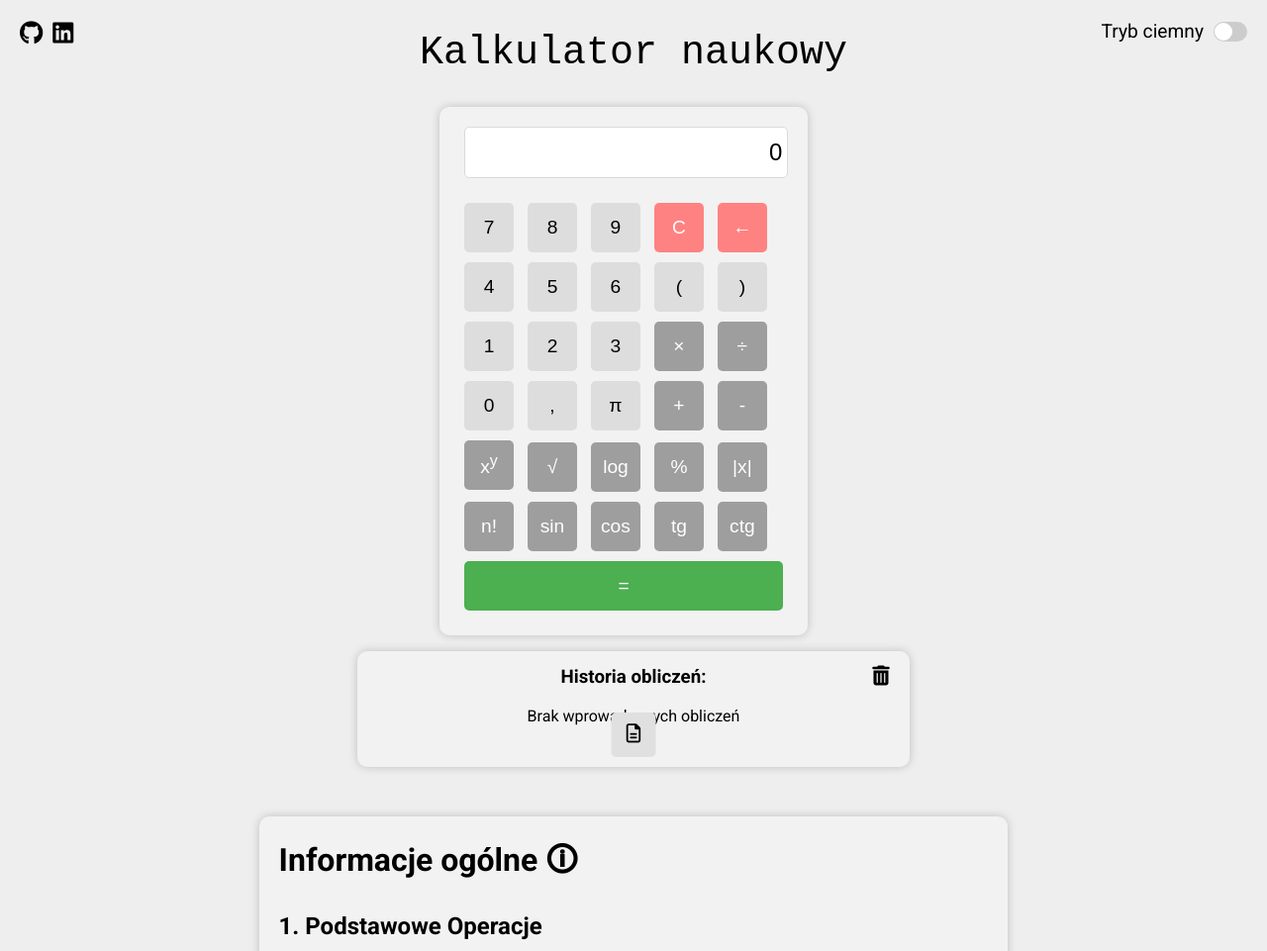
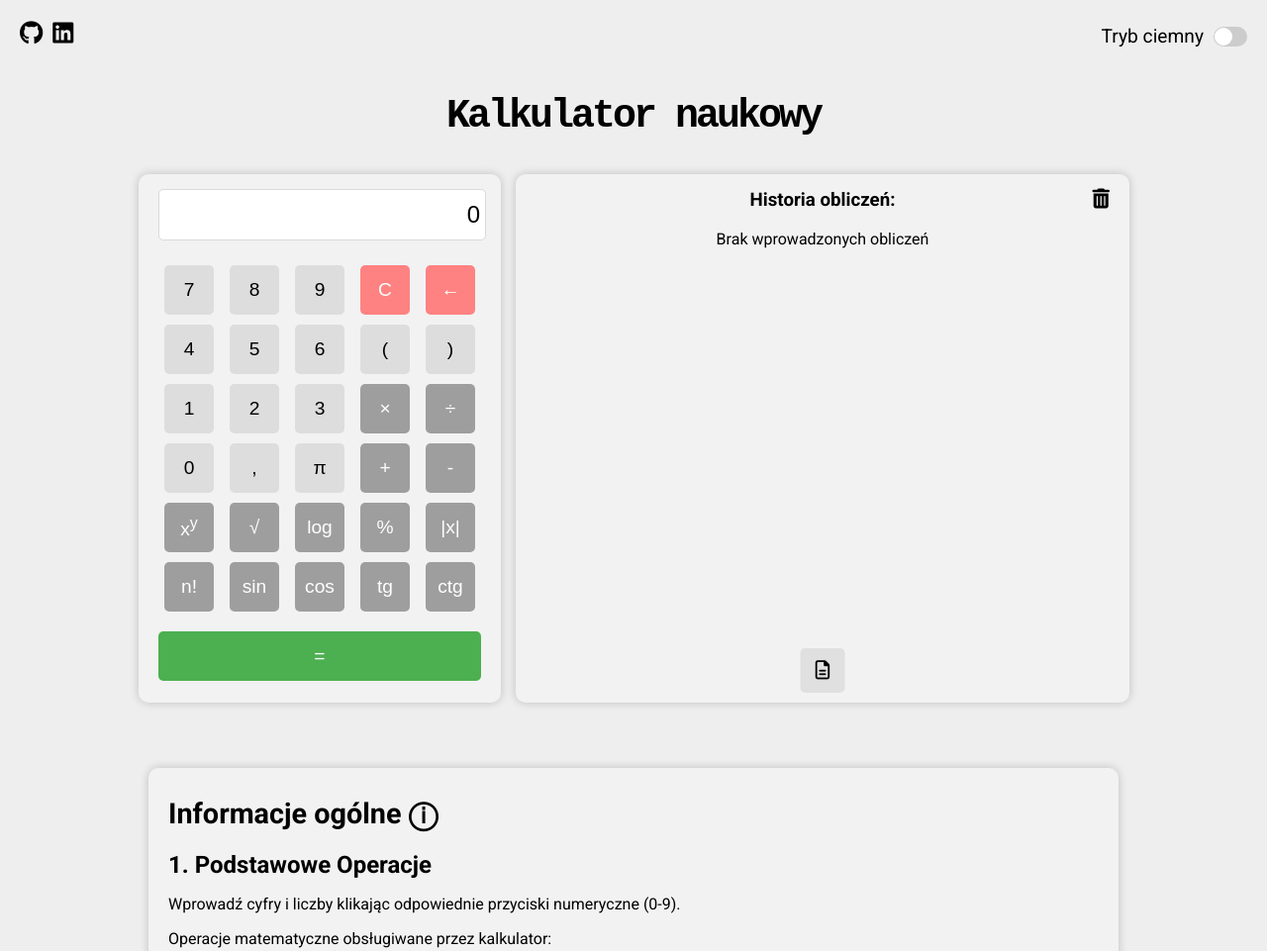
Before and after one commit to WiktorGolab/Kalkulator-naukowy, a plain HTML site: page index.html in a window 1280 px wide. Shown: the top 961 px of the page at 99% size. Drawn offline with Linux system fonts and the light colour scheme.

Commit message:
v1.04
Wprowadzono responsywność.

```diff
--- a/index.html
+++ b/index.html
@@ -16,6 +16,8 @@
 <div class="theme-switch">
     <label>
         Tryb ciemny
+    </label>
+    <label>
         <input type="checkbox" id="themeToggle" onclick="toggleTheme()">
         <span class="slider"></span>
     </label>
@@ -32,7 +34,7 @@
 </div>
 
 <div>
-    <p style="font-size: 5vh; line-height: 0.7; font-family: 'Courier New', Courier, monospace; text-align: center;">Kalkulator naukowy</p>
+    <p style="font-weight: 600; letter-spacing: -3px; font-size: 5vh; line-height: 0.9; font-family: 'Courier New', Courier, monospace; text-align: center; margin-top: 100px; margin-left: 20px; margin-right: 20px;">Kalkulator naukowy</p>
 </div>
 <div class="container-vertical">
     <div class="container-horizontal">
@@ -40,7 +42,7 @@
         <div class="calculator">
             <input type="text" id="display" value="0" enabled>
 
-            <div>
+            <div style="display: flex; justify-content: space-evenly;">
                 <button class="button number" onclick="appendNumber('7')">7</button>
                 <button class="button number" onclick="appendNumber('8')">8</button>
                 <button class="button number" onclick="appendNumber('9')">9</button>
@@ -48,7 +50,7 @@
                 <button class="button erase" onclick="deleteLastCharacter()">&#8592;</button>
             </div>
 
-            <div>
+            <div style="display: flex; justify-content: space-evenly;">
                 <button class="button number" onclick="appendNumber('4')">4</button>
                 <button class="button number" onclick="appendNumber('5')">5</button>
                 <button class="button number" onclick="appendNumber('6')">6</button>
@@ -56,7 +58,7 @@
                 <button class="button number" onclick="closeParenthesis()">)</button>
             </div>
 
-            <div>
+            <div style="display: flex; justify-content: space-evenly;">
                 <button class="button number" onclick="appendNumber('1')">1</button>
                 <button class="button number" onclick="appendNumber('2')">2</button>
                 <button class="button number" onclick="appendNumber('3')">3</button>
@@ -64,7 +66,7 @@
                 <button class="button" onclick="appendOperator('/')">&#247;</button>
             </div>
 
-            <div>
+            <div style="display: flex; justify-content: space-evenly;">
                 <button class="button number" onclick="appendNumber('0')">0</button>
                 <button class="button number" onclick="appendNumber(',')">,</button>
                 <button class="button number" onclick="appendPi()">&#960;</button>
@@ -72,7 +74,7 @@
                 <button class="button" onclick="appendOperator('-')">-</button>
             </div>
 
-            <div>
+            <div style="display: flex; justify-content: space-evenly;">
                 <button class="button" onclick="appendOperator('^')">x<sup>y</sup></button>
                 <button class="button" onclick="sqrt()">&#8730;</button>
                 <button class="button" onclick="log()">log</button>
@@ -80,7 +82,7 @@
                 <button class="button" onclick="absolute()">|x|</button>
             </div>
 
-            <div>
+            <div style="display: flex; justify-content: space-evenly;">
                 <button class="button" onclick="factorial()">n!</button>
                 <button class="button" onclick="sin()">sin</button>
                 <button class="button" onclick="cos()">cos</button>
@@ -104,11 +106,9 @@
                 <i class="fas fa-trash-alt clearHistory" title="Usuń historię" style="cursor: pointer;"></i>
             </div>
         </div>
-
-    </div>
-    <!-- Informacje ogólne -->
+        <!-- Informacje ogólne -->
     <div class="instruction" id="instrukcja-obslugi">
-        <h1>Informacje ogólne &#128712;</h1>
+        <p style="text-align: left; font-size: 1.8em; font-weight: 600;">Informacje ogólne ⓘ</p>
     <!-- Punkt 1: Podstawowe Operacje -->
     <div class="section" id="podstawowe-operacje">
         <h2>1. Podstawowe Operacje</h2>
@@ -186,12 +186,10 @@
 <!-- Zmiany -->
 <div class="updates">
     <div class="section">
-        <h1 style="color: #4CAF50;">Aktualizacje &#128505;<p class="version">v. 1.03</p></h1>
+        <h1 style="color: #4CAF50;">Aktualizacje &#10003;<p class="version">v. 1.04</p></h1>
         <h2>W tej wersji kalkulatora zostały wprowadzone następujące poprawki/naprawy:</h2>
         <ul id="newUpdates">
-            <li>Posprzątano w kodzie (Podział plików na <code>script.js</code>, <code>history.js</code>, <code>mathFunctions.js</code> i <code>theme.js</code> dla lepszej organizacji kodu),</li>
-            <li>Małe poprawki stylistyczne,</li>
-            <li>Tryb ciemny od teraz działa w pełni poprawnie,</li>
+            <li>Wprowadzono responsywność strony.</li>
         </ul>
     </div>
 </div>
@@ -200,7 +198,6 @@
         <h1 style="color: #ff4747;">Znane błędy &#78243;</h1>
         <h2>W tej wersji kalkulatora zostały rozpoznane następujące bugi:</h2>
         <ul id="todolist">
-            <li>Responsywność strony nie jest wprowadzona,</li>
             <li>Wprowadzenie wartości bezwględnej przy pomocy klawiatury nie jest możliwe,</li>
             <li>Wartość bezwględna nie działa przy wprowadzeniu dłuższych obliczeń,</li>
             <li>Po wprowadzeniu <code>&#960;</code>, 0 nie znika,</li>
@@ -208,6 +205,7 @@
         </ul>
     </div>
 </div>
+    </div>
 <div class="spacer"></div>
     <div class="wiktor retro glitch" data-text="Wiktor Gołąb 2024">Wiktor Gołąb 2024
         <div class="wiktortext retro">Made with passion and &lt;3!</div>
--- a/styles/style.css
+++ b/styles/style.css
@@ -24,7 +24,6 @@ code {
     width: 100%;
     max-width: 1000px;
     justify-content: center;
-    margin: 0 auto;
     gap: 1rem;
 }
 
@@ -33,19 +32,23 @@ code {
     grid-template-columns: 1fr;
     justify-items: center;
     align-items: start;
-    width: 70%;
+    padding-left: 5px;
+    padding-right: 5px;
 }
 
 .theme-switch {
+    display: flex;
+    justify-content: center;
+    align-items: center;
+    gap: 10px;
     position: absolute;
-    top: 20px;
+    top: 25px;
     right: 20px;
     font-size: 1.2em;
 }
 
 .theme-switch label {
     display: flex;
-    align-items: center;
 }
 
 .theme-switch input {
@@ -64,7 +67,7 @@ code {
     margin-left: 10px;
     margin-right: 10px;
     margin-bottom: 20px;
-    width: 80%;
+    width: 100%;
 }
 
 .version {
@@ -93,7 +96,6 @@ code {
     background-color: #ccc;
     border-radius: 50px;
     position: relative;
-    margin-left: 10px;
     transition: background-color 0.2s, box-shadow 0.2s;
 }
 
@@ -127,11 +129,11 @@ code {
 
 .calculator {
     background-color: #f2f2f2;
-    padding: 20px;
+    padding: 15px;
     opacity: 0;
     border-radius: 10px;
+    min-width: 336px;
     box-shadow: 0 0 10px rgba(0, 0, 0, 0.2);
-    margin-right: 20px;
     transform: translateY(50px);
     transition: transform 0.5s ease-out, background-color 0.2s, color 0.2s, opacity 0.5s ease-out;
 }
@@ -159,6 +161,8 @@ code {
     font-size: 1.2em;
     cursor: pointer;
     border: none;
+    padding: 0;
+    text-align: center;
     background-color: #9e9e9e;
     border-radius: 5px;
     color: white;
@@ -195,6 +199,7 @@ code {
     background-color: #4CAF50;
     color: white;
     width: 97% !important;
+    margin-top: 15px;
 }
 
 .equals:hover {
@@ -207,6 +212,7 @@ code {
     border-radius: 10px;
     width: 100%;
     min-width: 300px;
+    min-height: 514px;
     height: 100%;
     text-align: center;
     box-shadow: 0 0 10px rgba(0, 0, 0, 0.2);
@@ -268,11 +274,13 @@ code {
     margin-top: 10px;
     font-size: 1.2em;
     cursor: pointer;
+    padding: 0;
     border: none;
     background-color: #e0e0e0;
     border-radius: 5px;
     bottom: 10px;
     left: 50%;
+    color: black;
     transform: translateX(-50%);
     transition: background-color 0.2s, color 0.2s;
 }
@@ -366,6 +374,10 @@ body.dark-mode .clearHistory {
     color: #f5f5f5;
 }
 
+body.dark-mode .save-history {
+    color: #f5f5f5;
+}
+
 body.dark-mode .clearHistory:hover {
     color: #ff4d4d;
 }
```
Also changed, not shown: assets/img/gallery/interface1.png, assets/img/gallery/interface2.png.
